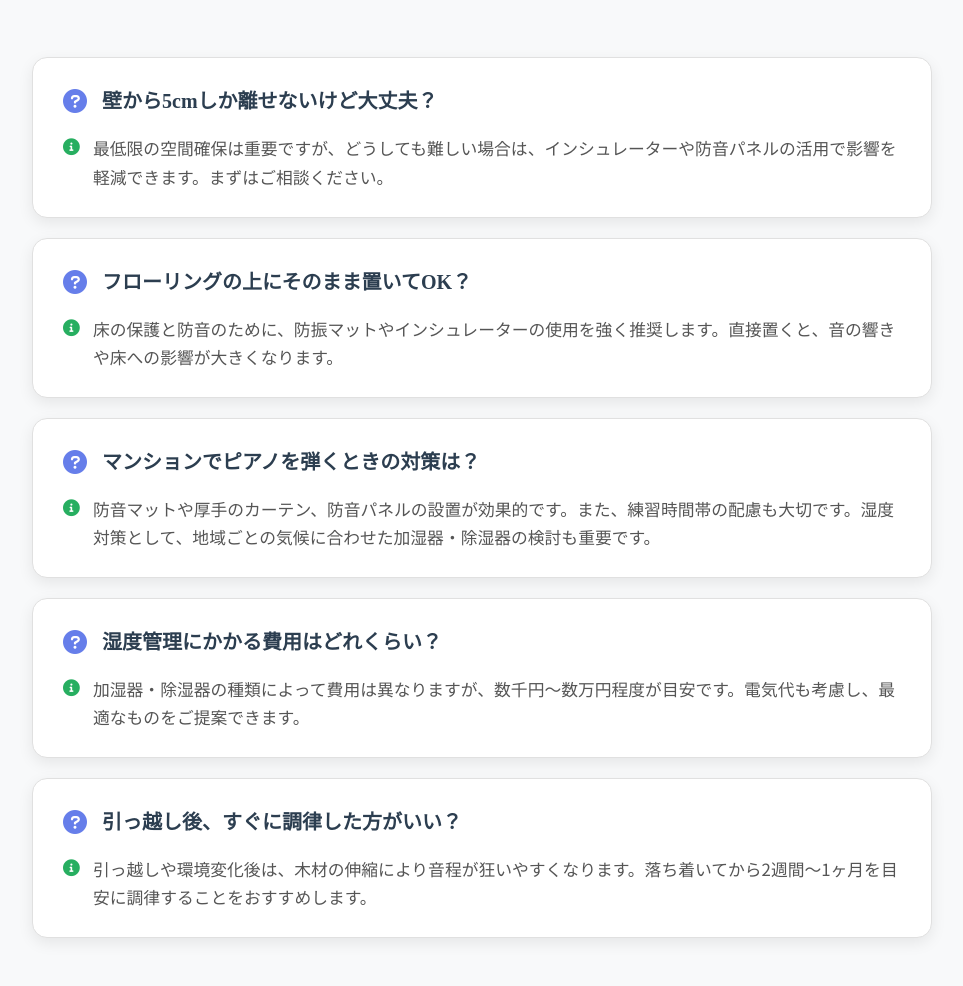
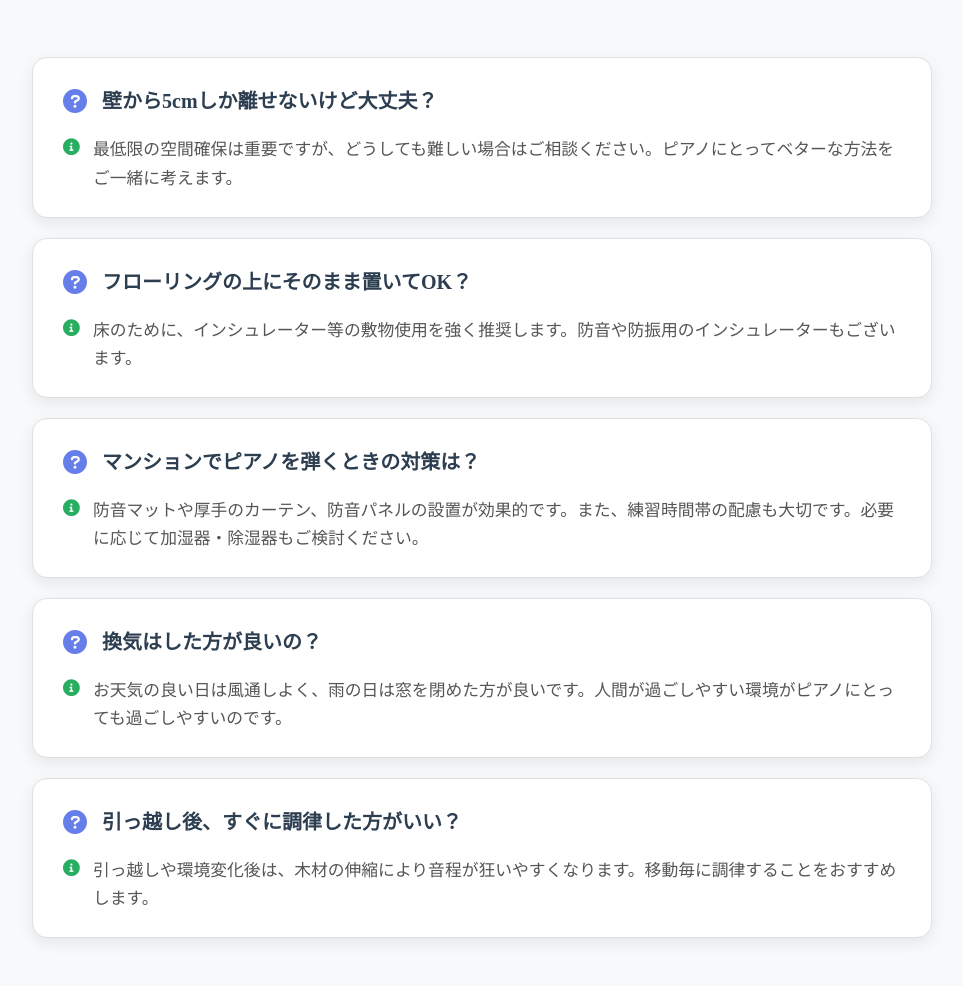
Before and after one commit to kens-pro/okibasyo, a plain HTML site: page index.html in a window 1280 px wide. Shown: the part 6760-7746 px from the top of the page, without its empty margins (158-1121 px from the left). Drawn offline with Linux system fonts and the light colour scheme; a web font is replaced by a local one.

Commit message:
質問の内容

```diff
--- a/index.html
+++ b/index.html
@@ -220,23 +220,23 @@
                 <div class="faq-list">
                     <div class="faq-item">
                         <h3 class="question"><i class="fas fa-question-circle"></i> 壁から5cmしか離せないけど大丈夫？</h3>
-                        <p class="answer"><i class="fas fa-info-circle"></i> 最低限の空間確保は重要ですが、どうしても難しい場合は、インシュレーターや防音パネルの活用で影響を軽減できます。まずはご相談ください。</p>
+                        <p class="answer"><i class="fas fa-info-circle"></i> 最低限の空間確保は重要ですが、どうしても難しい場合はご相談ください。ピアノにとってベターな方法をご一緒に考えます。</p>
                     </div>
                     <div class="faq-item">
                         <h3 class="question"><i class="fas fa-question-circle"></i> フローリングの上にそのまま置いてOK？</h3>
-                        <p class="answer"><i class="fas fa-info-circle"></i> 床の保護と防音のために、防振マットやインシュレーターの使用を強く推奨します。直接置くと、音の響きや床への影響が大きくなります。</p>
+                        <p class="answer"><i class="fas fa-info-circle"></i> 床のために、インシュレーター等の敷物使用を強く推奨します。防音や防振用のインシュレーターもございます。</p>
                     </div>
                     <div class="faq-item">
                         <h3 class="question"><i class="fas fa-question-circle"></i> マンションでピアノを弾くときの対策は？</h3>
-                        <p class="answer"><i class="fas fa-info-circle"></i> 防音マットや厚手のカーテン、防音パネルの設置が効果的です。また、練習時間帯の配慮も大切です。湿度対策として、地域ごとの気候に合わせた加湿器・除湿器の検討も重要です。</p>
+                        <p class="answer"><i class="fas fa-info-circle"></i> 防音マットや厚手のカーテン、防音パネルの設置が効果的です。また、練習時間帯の配慮も大切です。必要に応じて加湿器・除湿器もご検討ください。</p>
                     </div>
                     <div class="faq-item">
-                        <h3 class="question"><i class="fas fa-question-circle"></i> 湿度管理にかかる費用はどれくらい？</h3>
-                        <p class="answer"><i class="fas fa-info-circle"></i> 加湿器・除湿器の種類によって費用は異なりますが、数千円～数万円程度が目安です。電気代も考慮し、最適なものをご提案できます。</p>
+                        <h3 class="question"><i class="fas fa-question-circle"></i> 換気はした方が良いの？</h3>
+                        <p class="answer"><i class="fas fa-info-circle"></i> お天気の良い日は風通しよく、雨の日は窓を閉めた方が良いです。人間が過ごしやすい環境がピアノにとっても過ごしやすいのです。</p>
                     </div>
                     <div class="faq-item">
                         <h3 class="question"><i class="fas fa-question-circle"></i> 引っ越し後、すぐに調律した方がいい？</h3>
-                        <p class="answer"><i class="fas fa-info-circle"></i> 引っ越しや環境変化後は、木材の伸縮により音程が狂いやすくなります。落ち着いてから2週間～1ヶ月を目安に調律することをおすすめします。</p>
+                        <p class="answer"><i class="fas fa-info-circle"></i> 引っ越しや環境変化後は、木材の伸縮により音程が狂いやすくなります。移動毎に調律することをおすすめします。</p>
                     </div>
                 </div>
             </div>
```
